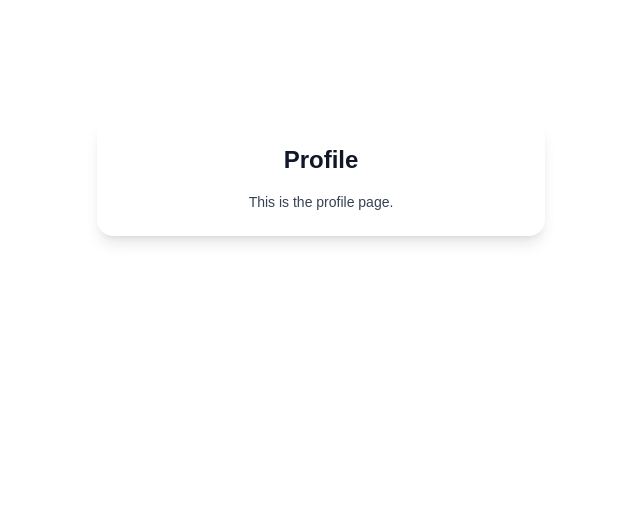
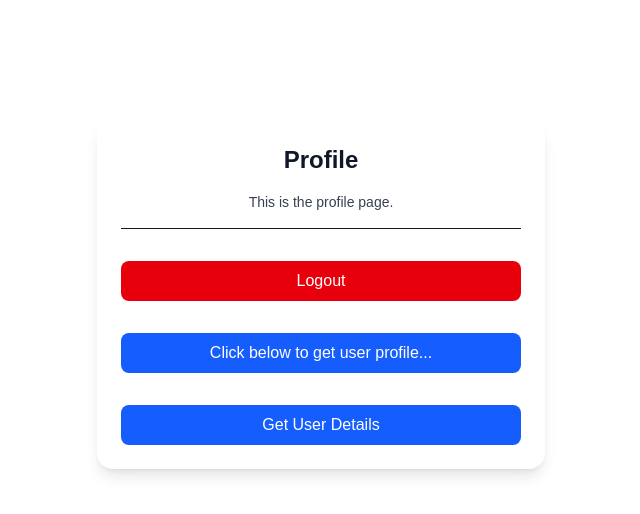
Before and after one commit to Purusharthseth/Full-Stack-Authentication-System, a Next.js app: page /profile in a window 1280 px wide. Shown: the top 514 px of the page, without its empty margins (319-959 px from the left). Built offline with nearby package versions, Linux system fonts and the light colour scheme.

Commit message:
Configured middlewares.

```diff
--- /dev/null
+++ b/src/app/api/users/logout/route.ts
@@ -0,0 +1,11 @@
+import { NextResponse } from "next/server";
+
+export async function GET() {
+    try {
+        const res = NextResponse.json({ message: "Logout successful", success: true }, { status: 200 });
+        res.cookies.delete("token");
+        return res;
+    } catch (error) {
+        return NextResponse.json({ error: "Error logging out. Please try again." }, { status: 500 });
+    }
+}
--- /dev/null
+++ b/src/app/api/users/profile/route.ts
@@ -0,0 +1,16 @@
+import { getDataFromToken } from "@/helpers/getDataFromToken";
+import { NextResponse, NextRequest } from "next/server";
+import User from "@/models/userModel";
+import { connect } from "@/dbconfig/dbconfig";
+
+connect();
+export async function GET(request: NextRequest) {
+    try {
+        const userId = await  getDataFromToken(request);
+        const user = await User.findById(userId).select('-password -isAdmin')
+        return NextResponse.json({message: "User found succesfully", user}, { status: 200 });
+    } catch (error: any) {
+        console.error("Error in internal server.");
+        return NextResponse.json({ error: error.message }, { status: 500 });
+    }
+}
--- a/src/app/login/page.tsx
+++ b/src/app/login/page.tsx
@@ -23,20 +23,26 @@ export default function LoginPage() {
     } catch (error: any) {
       console.warn("Login error:", error.response.data.error);
       toast.error(error.response.data.error);
-    }finally {
+    } finally {
       setLoading(false);
     }
   };
 
-  useEffect(()=>{
-    if(user.email && user.password){
-      setButtonDisabled(false)
-    }else{
-      setButtonDisabled(true)
+  useEffect(() => {
+    if (user.email && user.password) {
+      setButtonDisabled(false);
+    } else {
+      setButtonDisabled(true);
     }
-  }, [user])
+  }, [user]);
   return (
-    <div className="max-w-md mx-auto mt-30 p-6 bg-white dark:bg-zinc-900 shadow-lg rounded-2xl flex flex-col gap-4">
+    <form
+      onSubmit={(e) => {
+        e.preventDefault(); // prevents page reload
+        onLogin(); // call your login function
+      }}
+      className="max-w-md mx-auto mt-30 p-6 bg-white dark:bg-zinc-900 shadow-lg rounded-2xl flex flex-col gap-4"
+    >
       <h1 className="text-2xl font-bold text-center text-gray-900 dark:text-white">
         Login
       </h1>
@@ -52,9 +58,15 @@ export default function LoginPage() {
           id="email"
           type="email"
           value={user?.email}
-          onChange={(e) => setUser({ ...user, email: e.target.value.toLocaleLowerCase().trim() })}
+          onChange={(e) =>
+            setUser({
+              ...user,
+              email: e.target.value.toLocaleLowerCase().trim(),
+            })
+          }
           placeholder="Enter your email"
           className="border border-gray-300 dark:border-gray-700 rounded-lg px-3 py-2 bg-white dark:bg-zinc-800 text-gray-900 dark:text-gray-100 focus:outline-none focus:ring-2 focus:ring-blue-500"
+          required
         />
       </div>
 
@@ -72,17 +84,19 @@ export default function LoginPage() {
           onChange={(e) => setUser({ ...user, password: e.target.value })}
           placeholder="Enter a secure password"
           className="border border-gray-300 dark:border-gray-700 rounded-lg px-3 py-2 bg-white dark:bg-zinc-800 text-gray-900 dark:text-gray-100 focus:outline-none focus:ring-2 focus:ring-blue-500"
+          required
         />
       </div>
 
       <button
-        onClick={onLogin}
-        disabled={buttonDisabled||loading}
+        type="submit"
+        disabled={buttonDisabled || loading}
         className="mt-4 bg-blue-600 hover:bg-blue-700 text-white py-2 rounded-lg transition duration-200
       cursor-pointer disabled:opacity-50 disabled:cursor-not-allowed"
       >
-        {loading ? "Loggin in..." : "Login"}
+        {loading ? "Logging in..." : "Login"}
       </button>
+
       <Link
         href="/signup"
         className="text-sm text-center mt-4 text-blue-600 dark:text-blue-400 hover:underline hover:text-blue-800 dark:hover:text-blue-300 transition duration-200"
@@ -90,6 +104,6 @@ export default function LoginPage() {
         Want to create a new account?{" "}
         <span className="font-medium">Signup instead.</span>
       </Link>
-    </div>
+    </form>
   );
 }
--- a/src/app/profile/page.tsx
+++ b/src/app/profile/page.tsx
@@ -1,4 +1,28 @@
+"use client";
+import axios from "axios";
+import Link from "next/link";
+import { useRouter } from "next/navigation";
+import React, { useEffect, useState } from "react";
+import toast from "react-hot-toast";
+
 export default function ProfilePage() {
+    const router = useRouter();
+    const logout = async () => {
+        try {
+            await axios.get("/api/users/logout");
+            toast.success("Logged out successfully");
+            router.push("/login");
+        } catch (error: any) {
+            console.log("Logout error:", error.response.data.error);
+            toast.error(error.response.data.error);
+        }
+    };
+    const [userId, setUserId] = useState <any>(null);
+
+    const getUser= async ()=>{
+      const res:any =  await axios.get("/api/users/profile")
+      setUserId(res.data.user._id)
+    }
   return (
     <div className="max-w-md mx-auto mt-30 p-6 bg-white dark:bg-zinc-900 shadow-lg rounded-2xl flex flex-col gap-4">
       <h1 className="text-2xl font-bold text-center text-gray-900 dark:text-white">
@@ -7,6 +31,26 @@ export default function ProfilePage() {
       <p className="text-sm text-center text-gray-700 dark:text-gray-300">
         This is the profile page.
       </p>
+      <hr />
+      <button onClick={logout}
+        className="mt-4 w-full cursor-pointer bg-red-600 hover:bg-red-700 text-white font-medium py-2 rounded-lg transition duration-200
+             disabled:opacity-50 disabled:cursor-not-allowed dark:bg-red-600 dark:hover:bg-red-700"
+      >
+        Logout
+      </button>
+      <Link
+  href={userId ? `/profile/${userId}` : "#"}
+  className="mt-4 w-full bg-blue-600 hover:bg-blue-700 text-white font-medium py-2 rounded-lg text-center transition duration-200"
+>
+  {userId ? "View Profile" : "Click below to get user profile..."}
+</Link>
+
+<button
+  className="mt-4 w-full cursor-pointer bg-blue-600 hover:bg-blue-700 text-white font-medium py-2 rounded-lg transition duration-200 disabled:opacity-50 disabled:cursor-not-allowed"
+  onClick={getUser}
+>
+  Get User Details
+</button>
     </div>
   );
 }
--- a/src/app/signup/page.tsx
+++ b/src/app/signup/page.tsx
@@ -33,12 +33,18 @@ export default function SignupPage() {
     } catch (error: any) {
       console.warn("Signup error:", error.response.data.error);
       toast.error(error.response.data.error);
-    }finally {
+    } finally {
       setLoading(false);
     }
   };
   return (
-    <div className="max-w-md mx-auto mt-30 p-6 bg-white dark:bg-zinc-900 shadow-lg rounded-2xl flex flex-col gap-4">
+    <form
+      onSubmit={(e) => {
+        e.preventDefault();
+        onSignUp();
+      }}
+      className="max-w-md mx-auto mt-30 p-6 bg-white dark:bg-zinc-900 shadow-lg rounded-2xl flex flex-col gap-4"
+    >
       <h1 className="text-2xl font-bold text-center text-gray-900 dark:text-white">
         Sign Up
       </h1>
@@ -53,6 +59,7 @@ export default function SignupPage() {
         <input
           id="username"
           type="text"
+          required
           value={user?.username}
           onChange={(e) => setUser({ ...user, username: e.target.value })}
           placeholder="Create your username"
@@ -70,6 +77,7 @@ export default function SignupPage() {
         <input
           id="name"
           type="text"
+          required
           value={user?.name}
           onChange={(e) => setUser({ ...user, name: e.target.value })}
           placeholder="Enter your full name"
@@ -87,8 +95,14 @@ export default function SignupPage() {
         <input
           id="email"
           type="email"
+          required
           value={user?.email}
-          onChange={(e) => setUser({ ...user, email: e.target.value.toLocaleLowerCase().trim() })}
+          onChange={(e) =>
+            setUser({
+              ...user,
+              email: e.target.value.toLocaleLowerCase().trim(),
+            })
+          }
           placeholder="Enter your email"
           className="border border-gray-300 dark:border-gray-700 rounded-lg px-3 py-2 bg-white dark:bg-zinc-800 text-gray-900 dark:text-gray-100 focus:outline-none focus:ring-2 focus:ring-blue-500"
         />
@@ -104,6 +118,7 @@ export default function SignupPage() {
         <input
           id="password"
           type="password"
+          required
           value={user?.password}
           onChange={(e) => setUser({ ...user, password: e.target.value })}
           placeholder="Enter a secure password"
@@ -112,22 +127,22 @@ export default function SignupPage() {
       </div>
 
       <button
-        onClick={onSignUp}
-        disabled={buttonDisabled||loading}
         type="submit"
+        disabled={buttonDisabled || loading}
         className="mt-4 bg-blue-600 hover:bg-blue-700 text-white py-2 rounded-lg transition duration-200
-        cursor-pointer disabled:opacity-50 disabled:cursor-not-allowed"
+      cursor-pointer disabled:opacity-50 disabled:cursor-not-allowed"
       >
         {loading ? "Signing up..." : "Sign Up"}
       </button>
+
       <Link
         href="/login"
         className="text-sm text-center mt-4 text-blue-600 dark:text-blue-400 hover:underline hover:text-blue-800
-        dark:hover:text-blue-300 transition duration-200"
+      dark:hover:text-blue-300 transition duration-200"
       >
         Already have an account?{" "}
         <span className="font-medium">Login instead.</span>
       </Link>
-    </div>
+    </form>
   );
 }
--- /dev/null
+++ b/src/helpers/getDataFromToken.ts
@@ -0,0 +1,13 @@
+import { NextRequest } from "next/server";
+import jwt from "jsonwebtoken";
+
+export const getDataFromToken = (req: NextRequest) => {
+    try {
+        const token = req.cookies.get("token")?.value || "";
+        if (!token) return null;
+        const data:any = jwt.verify(token, process.env.TOKEN_SECRET as string);
+        return data.id;
+    } catch (error: any) {
+        throw new Error(error.message);
+    }
+};
--- /dev/null
+++ b/src/middleware.ts
@@ -0,0 +1,24 @@
+import { NextResponse } from 'next/server'
+import type { NextRequest } from 'next/server'
+
+// This function can be marked `async` if using `await` inside
+export function middleware(request: NextRequest) {
+    const path = request.nextUrl.pathname
+    const isPublicPath = path === '/login' || path === '/signup'
+    const token = request.cookies.get('token')?.value || ""
+
+    if (path === '/') {
+        return NextResponse.redirect(new URL(token ? '/profile' : '/login', request.url))
+    }
+    if (isPublicPath && token) {
+        return NextResponse.redirect(new URL('/profile', request.url))
+    }
+    if (!isPublicPath && !token) {
+        return NextResponse.redirect(new URL('/login', request.url))
+    }
+}
+
+// See "Matching Paths" below to learn more
+export const config = {
+    matcher: ['/', '/login', '/signup', '/profile/:path*'],
+}
```
Lines whose indentation alone changed are shown as unchanged.
